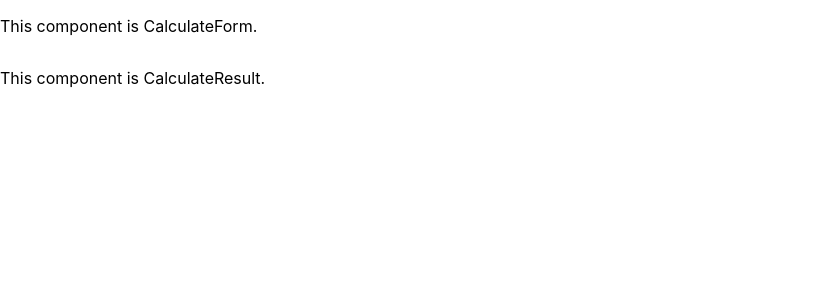
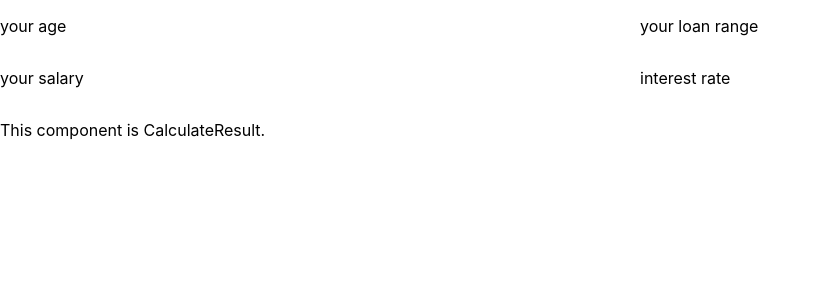
Before and after one commit to sshota0809/housing-loan-simulator, a React (Create React App) app: page / in a window 1280 px wide. Shown: the top 300 px of the page, without its empty margins (0-821 px from the left). Built offline with nearby package versions, Linux system fonts and the light colour scheme.

Commit message:
Structured with Grid item

```diff
--- a/src/CalculateForm.js
+++ b/src/CalculateForm.js
@@ -3,7 +3,18 @@ import { Grid } from '@material-ui/core';
 function CalculateForm() {
   return (
     <Grid container>
-        <p>This component is CalculateForm.</p>
+        <Grid item xs={6}>
+          <p>your age</p>
+        </Grid>
+        <Grid item xs={6}>
+          <p>your loan range</p>
+        </Grid>
+        <Grid item xs={6}>
+          <p>your salary</p>
+        </Grid>
+        <Grid item xs={6}>
+          <p>interest rate</p>
+        </Grid>
     </Grid>
   );
 }
```
Also changed, not shown: 1 other file (tests, documents, lock files or other folders).
